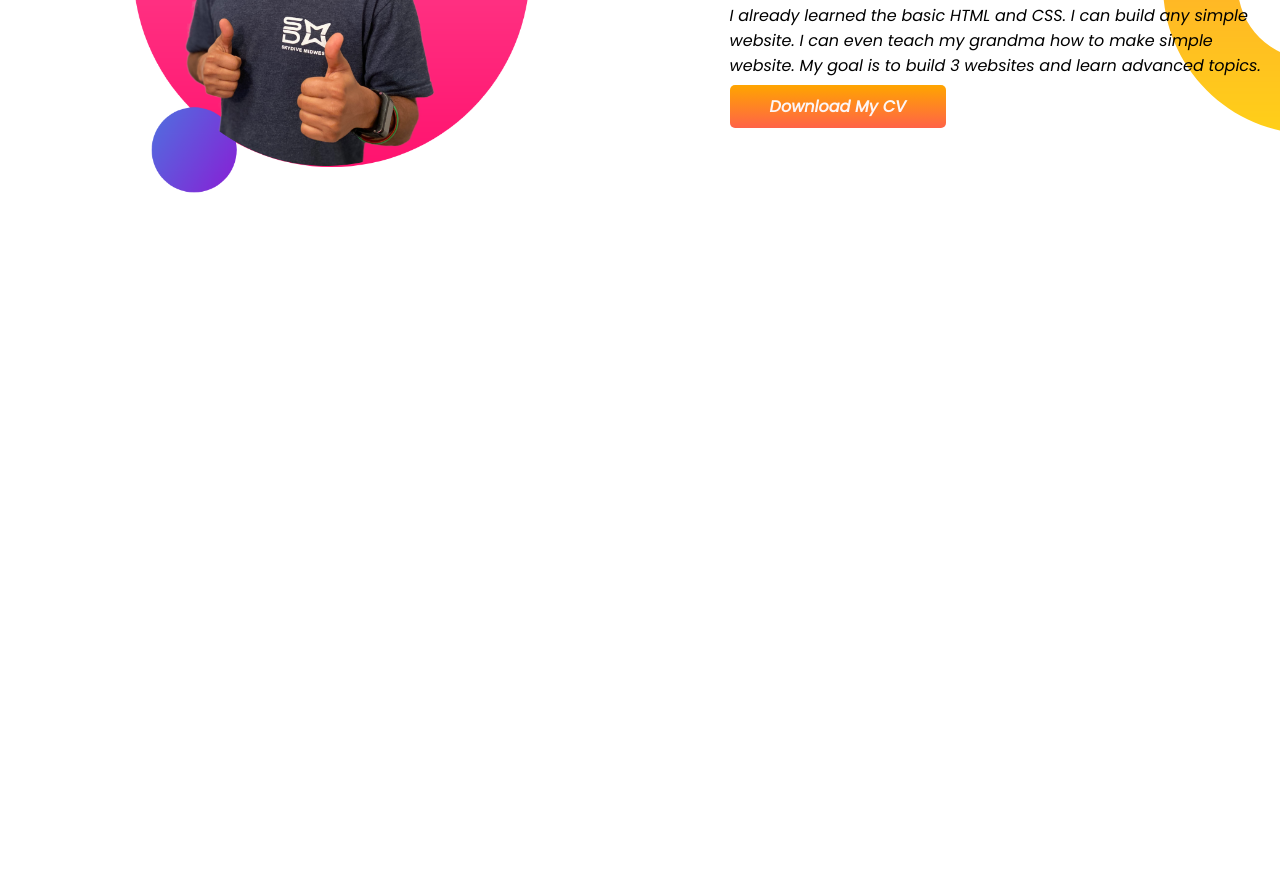
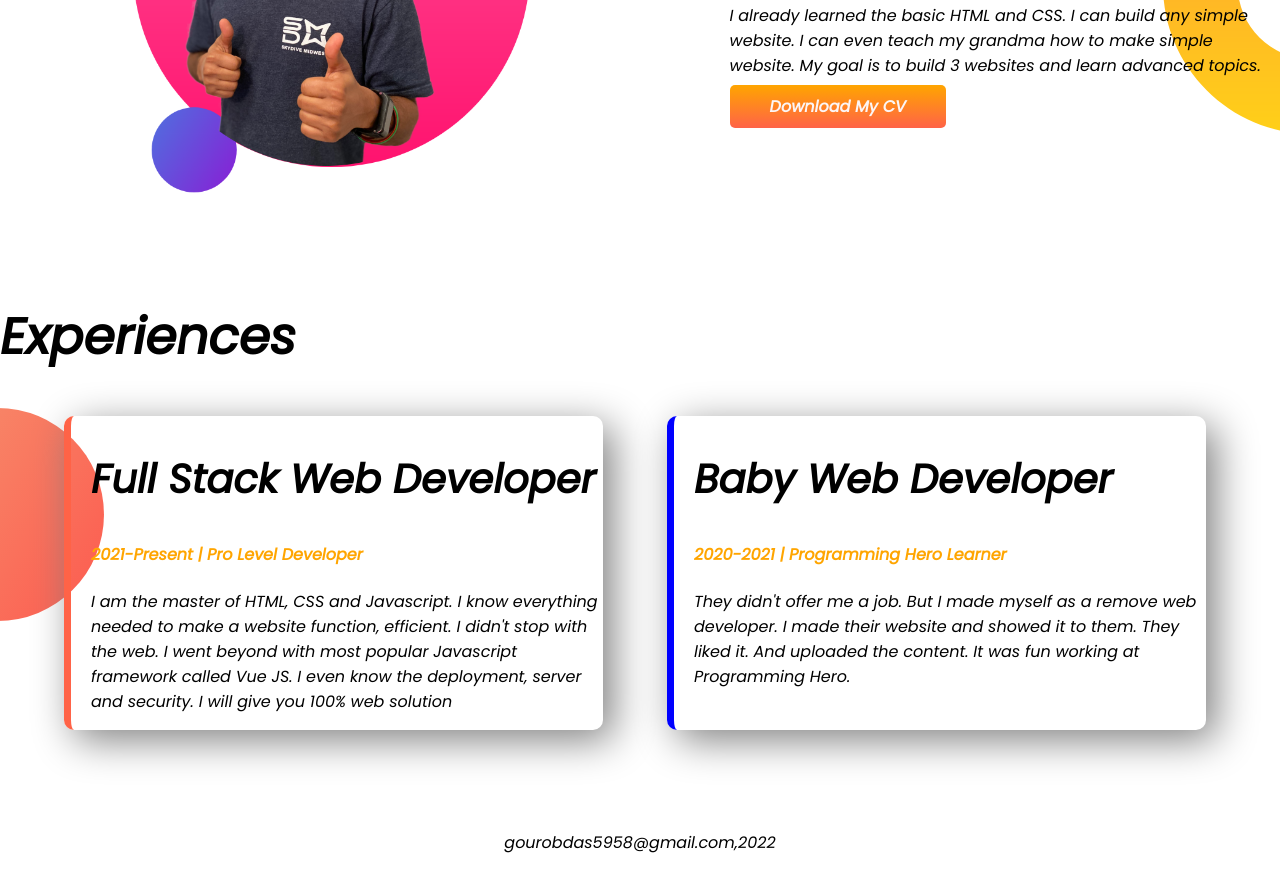
Before and after one commit to GourobDas/developer-protfolio, a plain HTML site: page index.html in a window 1280 px wide. Shown: the part 821-1692 px from the top of the page. Before the commit the page ends 1121 px from the top, so only its background shows below. Drawn offline with Linux system fonts and the light colour scheme.

Commit message:
lest work

```diff
--- a/index.html
+++ b/index.html
@@ -13,7 +13,7 @@
 </head>
 
 <body>
-    <section class="top-banner">
+    <section class="top-banner flexible-container">
 
         <div class="half-width">
             <h1>Welcome To</h1>
@@ -30,7 +30,7 @@
             <img src="images/jhankar.png" alt="">
         </div>
     </section>
-    <section class="dream-big">
+    <section class="dream-big flexible-container">
         <div class="half-width">
             <img src="images/jhankar2.png" alt="">
         </div>
@@ -43,6 +43,34 @@
             <a class="link-button" target="_blank" href="https://web.facebook.com/gourob.das.35762/">Download My CV</a>
         </div>
     </section>
+    <section class="experiences">
+        <h1>Experiences</h1>
+        <div class="flexible-container">
+            <div id="f-s-d" class="experiences-item">
+                <h2>Full Stack Web Developer</h2>
+                <h4 class="orange">2021-Present | Pro Level Developer</h4>
+                <p>I am the master of HTML, CSS and Javascript. I know everything needed to make a website function,
+                    efficient. I didn't stop with the web. I went beyond with most popular Javascript framework called
+                    Vue
+                    JS. I even know the deployment, server and security. I will give you 100% web solution
+                </p>
+            </div>
+
+            <div id="b-w-d" class="experiences-item">
+                <h2>Baby Web Developer</h2>
+                <h4 class="orange">2020-2021 | Programming Hero Learner</h4>
+                <p>They didn't offer me a job. But I made myself as a remove web developer. I made their website and
+                    showed
+                    it to them. They liked it. And uploaded the content. It was fun working at Programming Hero.
+
+                </p>
+            </div>
+        </div>
+
+    </section>
 </body>
+<footer>
+    <p>gourobdas5958@gmail.com,2022</p>
+</footer>
 
 </html>
--- a/style.css
+++ b/style.css
@@ -5,6 +5,10 @@ body {
 
 h1 {
     font-size: 50px;
+}
+
+h2 {
+    font-size: 40px;
 }
 
 .orange {
@@ -15,7 +19,7 @@ h3 {
     font-size: 30px;
 }
 
-section {
+.flexible-container {
     display: flex;
     margin-bottom: 100px;
 }
@@ -48,3 +52,31 @@ section {
     background-repeat: no-repeat;
     background-position: right;
 }
+
+.experiences-item {
+    width: 40%;
+    margin-left: 5%;
+    margin-left: 5%;
+    padding-left: 20px;
+    box-shadow: 10px 10px 40px gray;
+    border-radius: 10px;
+
+}
+
+.experiences {
+    background-image: url(images/exp-bg.png);
+    background-repeat: no-repeat;
+    background-position: left;
+}
+
+#b-w-d {
+    border-left: 7px solid blue;
+}
+
+#f-s-d {
+    border-left: 7px solid tomato;
+}
+
+footer p {
+    text-align: center;
+}
```
